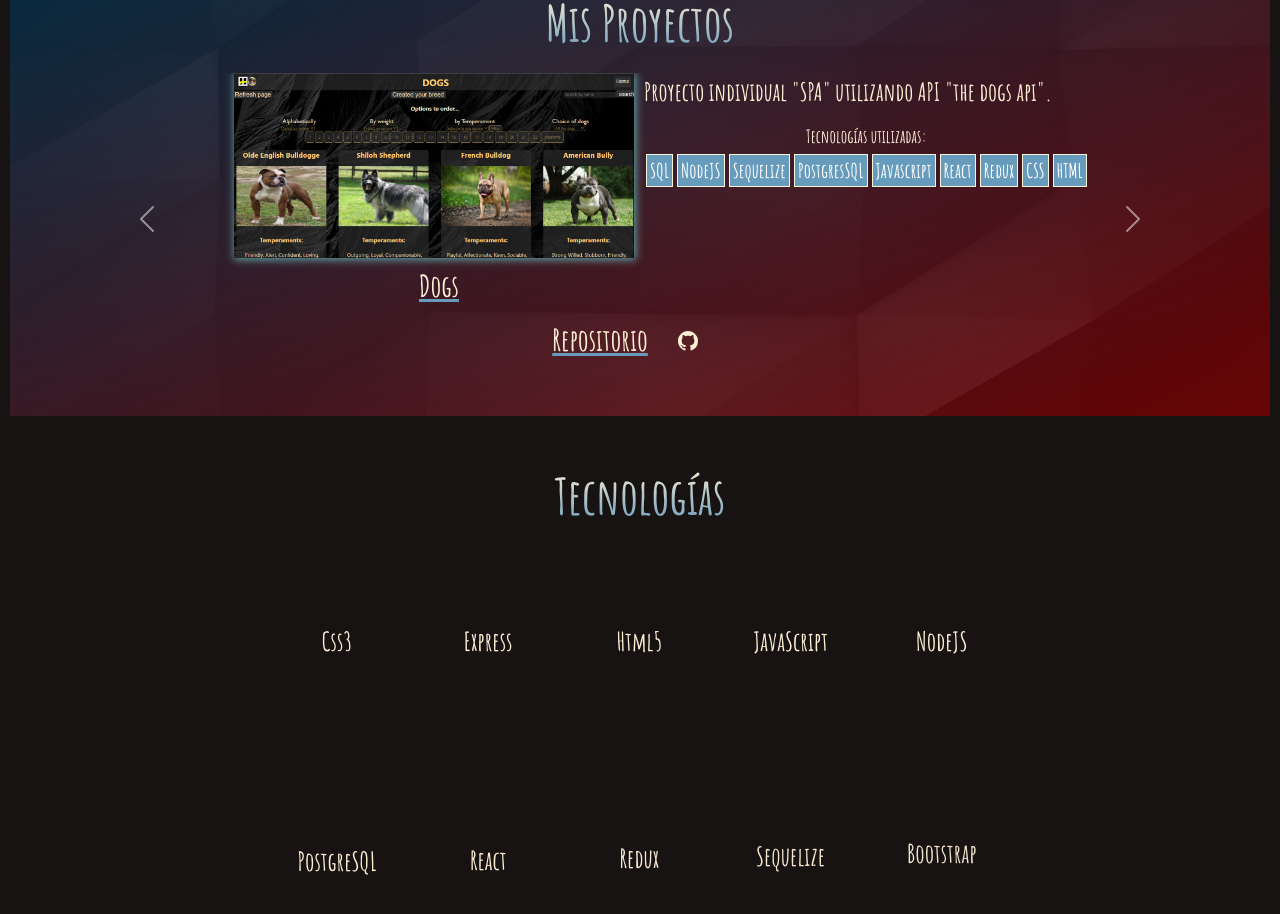
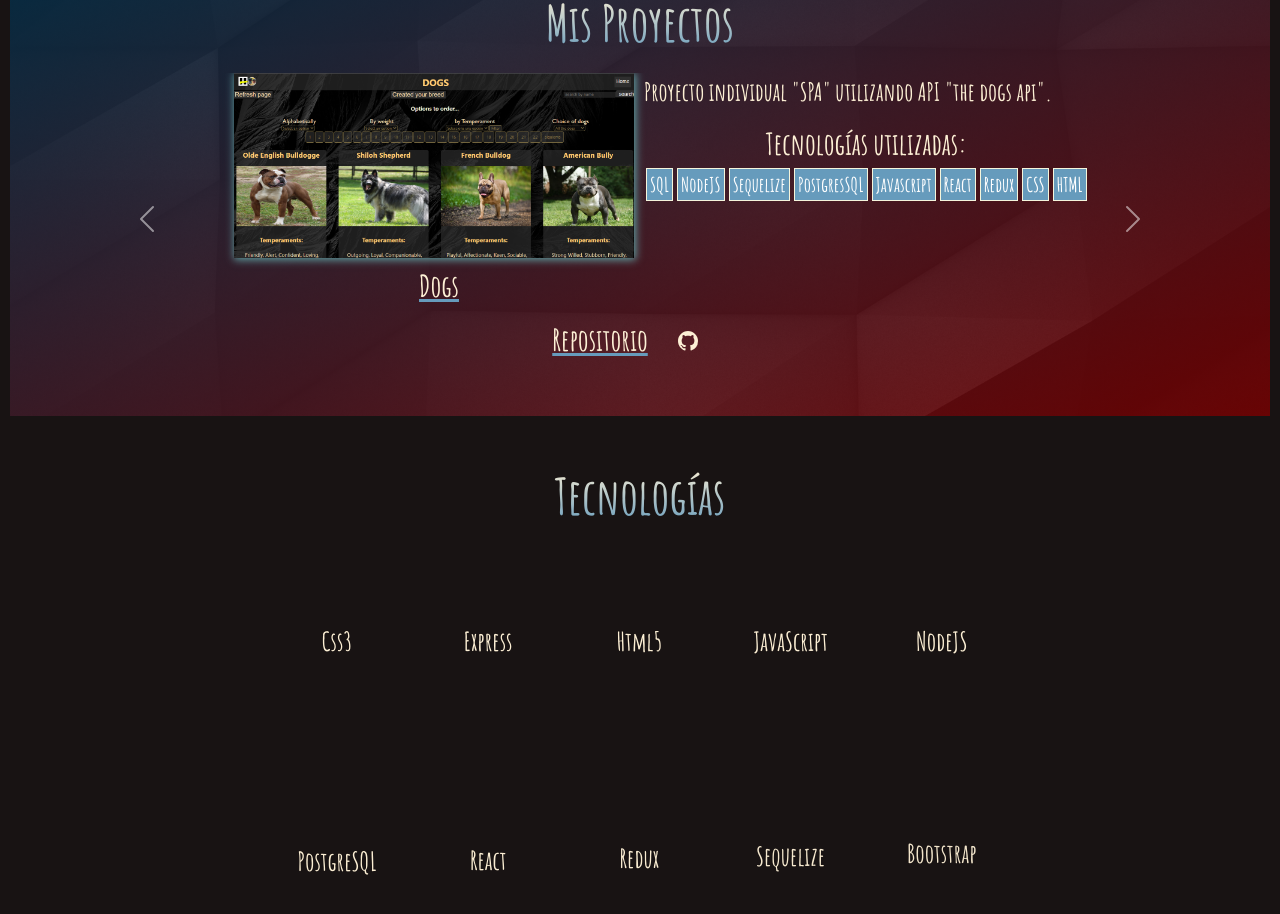
Before and after one commit to diegop1zarro/Portfolio, a React (Create React App) app: page / in a window 1280 px wide. Shown: the part 880-1794 px from the top of the page. Built offline with nearby package versions, Linux system fonts and the light colour scheme; a web font is replaced by a local one.

Commit message:
h5 en projects

```diff
--- a/src/Components/Projects/Projects.css
+++ b/src/Components/Projects/Projects.css
@@ -71,7 +71,7 @@ h4{
     display:block;
 }
 .tecnologías h5{
-    font-size: 18px;
+    font-size: 30px;
     color: #fdf0d5;
     text-align: center;
 }
@@ -105,4 +105,9 @@ h4{
 h2:hover {
     font-size: 60px;
 }
+.tecnologías h5{
+    font-size: 18px;
+    color: #fdf0d5;
+    text-align: center;
 }
+}
```
